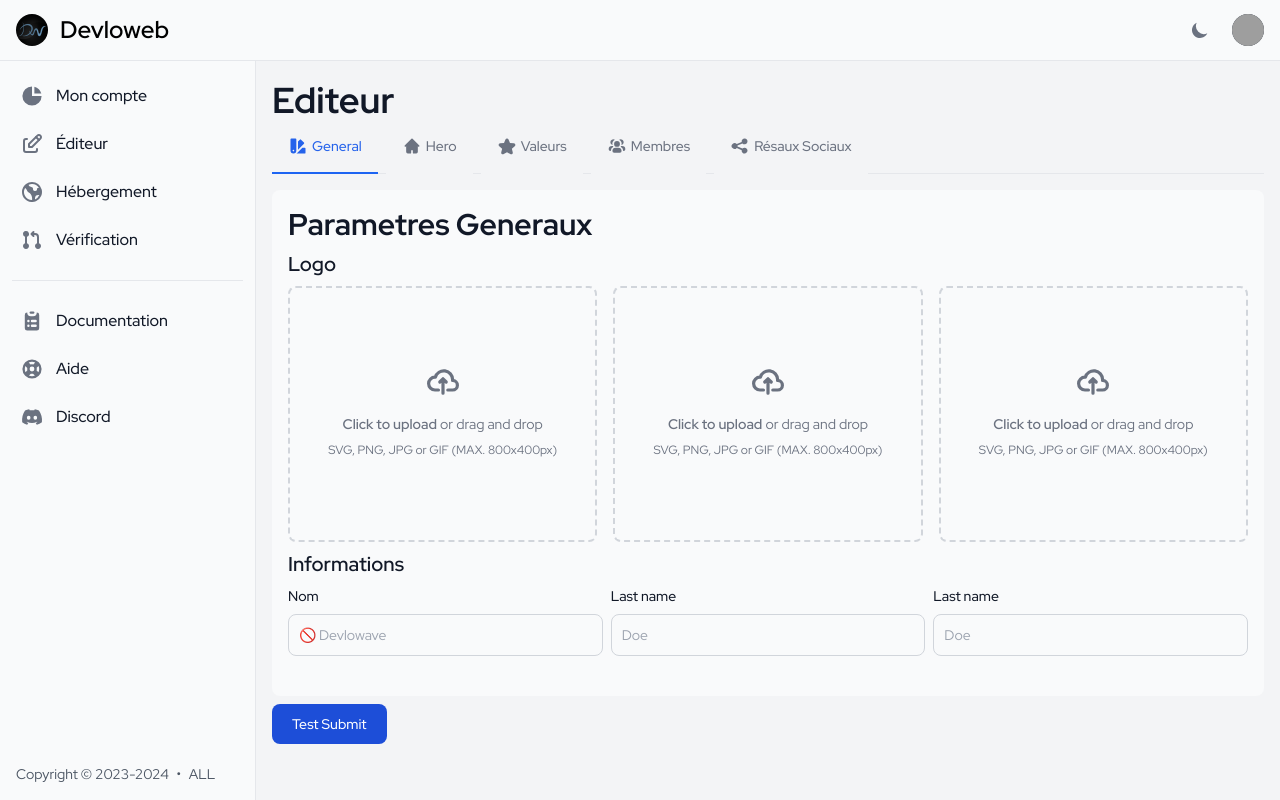
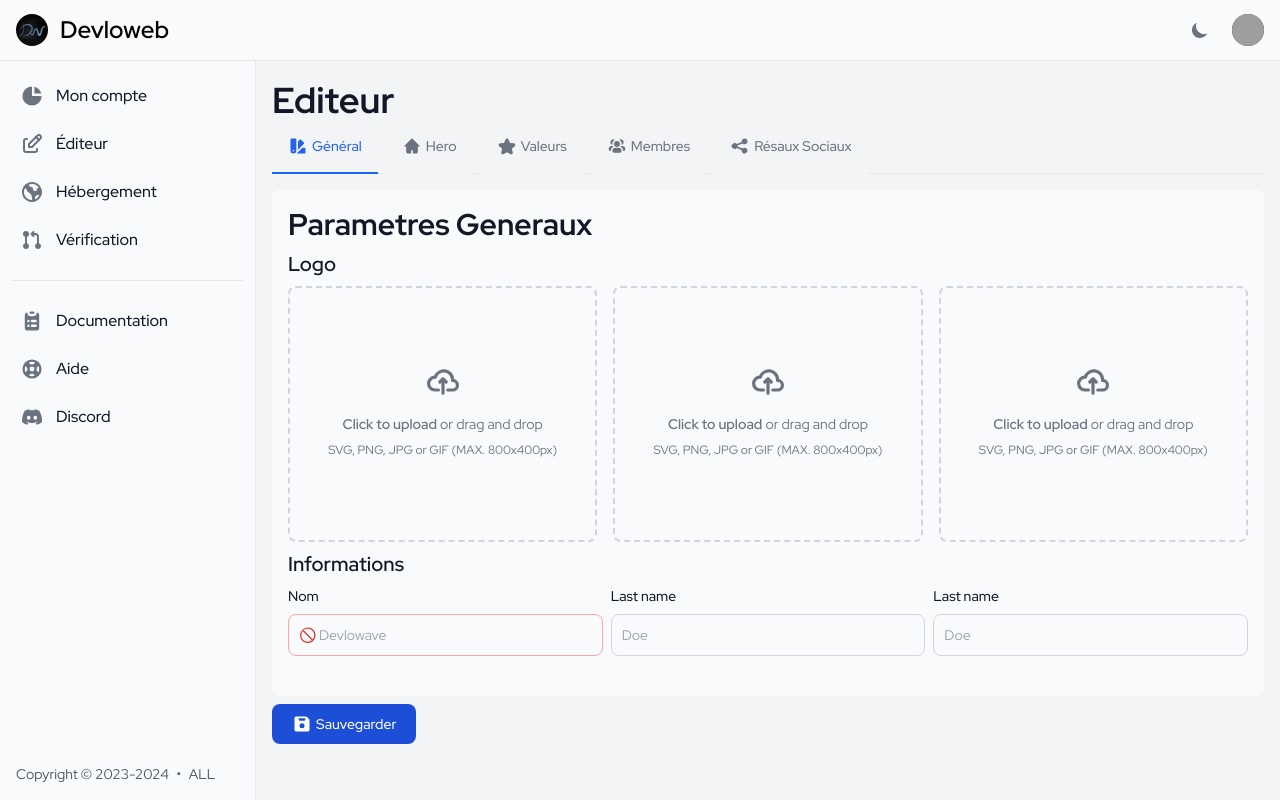
Before and after one commit to Devlowave-Org/devloweb, a Flask app: page /home/supernova in a window 1280 px wide. Run offline with Flask 3, Linux system fonts and the light colour scheme; a user stored in the database is signed in; some libraries are stand-ins or nearby versions; grey boxes are pictures that could not be loaded.

Commit message:
🚧 Encore des icones

```diff
--- a/templates/home/supernova.html
+++ b/templates/home/supernova.html
@@ -47,7 +47,7 @@
                   />
                 </svg>
 
-                General
+                Général
               </button>
             </li>
 
@@ -166,13 +166,12 @@
             </li>
           </ul>
         </div>
-        <div id="default-tab-content" style="min-height: 60vh;">
+        <div id="default-tab-content">
           <div
             class="hidden p-4 rounded-lg bg-gray-50 dark:bg-gray-800"
             id="general"
             role="tabpanel"
             aria-labelledby="general-tab"
-            style="height: -webkit-fill-available;"
           >
             <h2 class="text-xl lg:text-3xl font-bold">Parametres Generaux</h2>
             <h3 class="text-lg lg:text-xl font-semibold my-2">Logo</h3>
@@ -292,7 +291,7 @@
                 <input
                   type="text"
                   id="first_name"
-                  class="bg-gray-50 border border-gray-300 text-gray-900 text-sm rounded-lg focus:ring-blue-500 focus:border-blue-500 block w-full p-2.5 dark:bg-gray-700 dark:border-gray-600 dark:placeholder-gray-400 dark:text-white dark:focus:ring-blue-500 dark:focus:border-blue-500"
+                  class="bg-gray-50 border border-red-300 text-gray-900 text-sm rounded-lg block w-full p-2.5 dark:bg-gray-700 dark:border-red-950 dark:placeholder-gray-400 dark:text-white dark:focus:ring-blue-500 dark:focus:border-blue-500"
                   placeholder="🚫 {{ session['ja_name'] }}"
                   disabled readonly
                 />
@@ -332,7 +331,6 @@
             id="hero"
             role="tabpanel"
             aria-labelledby="hero-tab"
-            style="min-height: -webkit-fill-available;"
           >
             <h2 class="text-xl lg:text-3xl font-bold">Hero</h2>
             <h3 class="text-lg lg:text-xl font-semibold my-2">Logo</h3>
@@ -342,7 +340,6 @@
             id="valeurs"
             role="tabpanel"
             aria-labelledby="valeurs-tab"
-            style="min-height: -webkit-fill-available;"
           >
             <h2 class="text-xl lg:text-3xl font-bold">Valeurs</h2>
             <h3 class="text-lg lg:text-xl font-semibold my-2">Logo</h3>
@@ -352,7 +349,6 @@
             id="membres"
             role="tabpanel"
             aria-labelledby="membres-tab"
-            style="min-height: -webkit-fill-available;"
           >
             <h2 class="text-xl lg:text-3xl font-bold">Membres</h2>
             <h3 class="text-lg lg:text-xl font-semibold my-2">Logo</h3>
@@ -362,7 +358,6 @@
             id="social"
             role="tabpanel"
             aria-labelledby="social-tab"
-            style="min-height: -webkit-fill-available;"
           >
             <h2 class="text-xl lg:text-3xl font-bold">Résaux Sociaux</h2>
             <h3 class="text-lg lg:text-xl font-semibold my-2">Discord</h3>
@@ -419,9 +414,12 @@
         </div>
         <button
           type="button"
-          class="mt-2 text-white bg-blue-700 hover:bg-blue-800 focus:ring-4 focus:ring-blue-300 font-medium rounded-lg text-sm px-5 py-2.5 me-2 mb-2 dark:bg-blue-600 dark:hover:bg-blue-700 focus:outline-none dark:focus:ring-blue-800"
+          class="inline-flex mt-2 text-white bg-blue-700 hover:bg-blue-800 focus:ring-4 focus:ring-blue-300 font-medium rounded-lg text-sm px-5 py-2.5 me-2 mb-2 dark:bg-blue-600 dark:hover:bg-blue-700 focus:outline-none dark:focus:ring-blue-800"
         >
-          Test Submit
+          <svg class="w-5 h-5 mr-1" aria-hidden="true" xmlns="http://www.w3.org/2000/svg" width="24" height="24" fill="currentColor" viewBox="0 0 24 24">
+  <path fill-rule="evenodd" d="M5 3a2 2 0 0 0-2 2v14a2 2 0 0 0 2 2h14a2 2 0 0 0 2-2V7.414A2 2 0 0 0 20.414 6L18 3.586A2 2 0 0 0 16.586 3H5Zm10 11a3 3 0 1 1-6 0 3 3 0 0 1 6 0ZM8 7V5h8v2a1 1 0 0 1-1 1H9a1 1 0 0 1-1-1Z" clip-rule="evenodd"/>
+</svg>
+Sauvegarder
         </button>
       </main>
     </div>
```
Also changed, not shown: static/tailwind.css.
